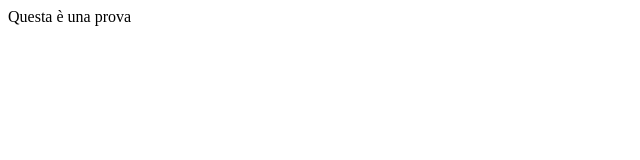
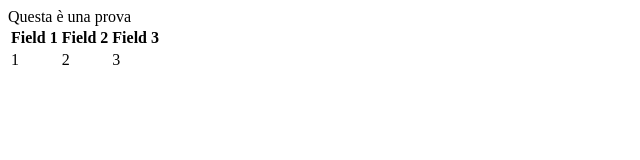
Before and after one commit to Akira01161977/Site, a plain HTML site: page index.html in a window 1280 px wide. Shown: the whole page, without its empty margins (0-640 px from the left). Drawn offline with Linux system fonts and the light colour scheme.

Commit message:
Update index.html
Test 2

```diff
--- a/index.html
+++ b/index.html
@@ -1,4 +1,14 @@
 <html>
 <title>Test blob</title>
-<body> Questa è una prova</body>
+<body> Questa è una prova
+<br>
+<table>
+<tr>
+<th>Field 1</th><th>Field 2</th><th>Field 3</th>
+</tr>
+<tr>
+<td>1</td><td>2</td><td>3</td>
+</tr>
+</table>
+</body>
 </html>
```
